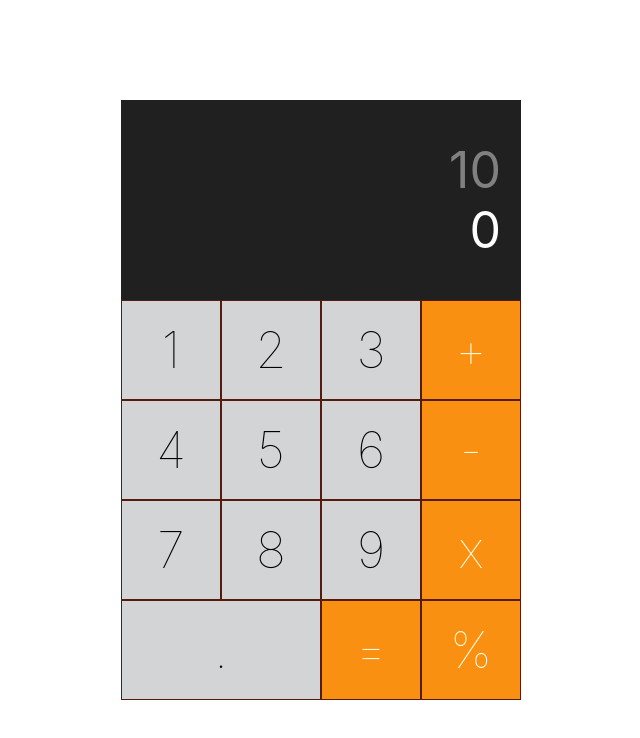
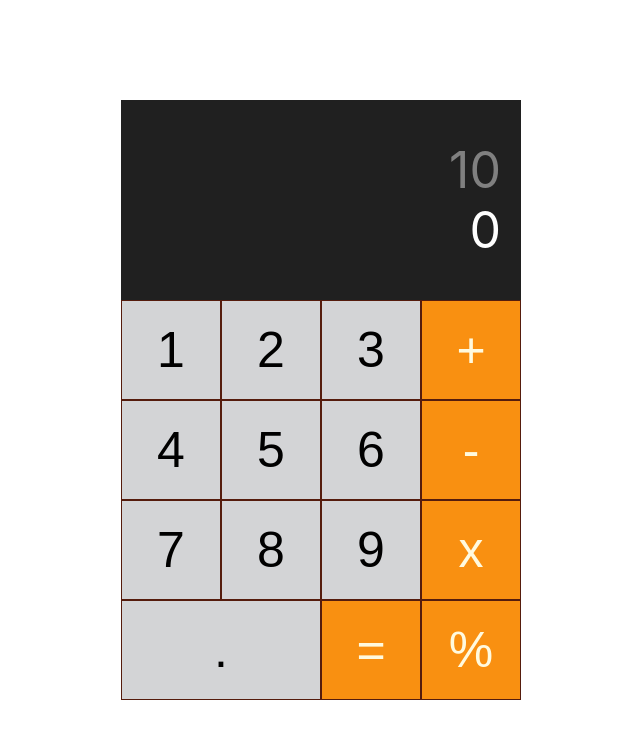
Before and after one commit to chenPerach/React-Calculator, a React (Create React App) app: page / in a window 1280 px wide. Shown: the top 738 px of the page, without its empty margins (319-959 px from the left). Built offline with nearby package versions, Linux system fonts and the light colour scheme.

Commit message:
changed divs to buttons

```diff
--- a/src/Calculator.tsx
+++ b/src/Calculator.tsx
@@ -10,21 +10,21 @@ export const Calculator :FC =() => {
     return (
         <div className="calculator">
             <CalcScreen currentVal={props.currentVal} prevCalc={props.prevCalc} />
-            <div className="cal_button action" id="add">+</div>
-            <div className="cal_button action" id="sub">-</div>
-            <div className="cal_button action" id="mul">x</div>
-            <div className="cal_button action" id="dev">%</div>
-            <div className="cal_button action" id="eq">=</div>
-            <div className="cal_button text">1</div>
-            <div className="cal_button text">2</div>
-            <div className="cal_button text">3</div>
-            <div className="cal_button text">4</div>
-            <div className="cal_button text">5</div>
-            <div className="cal_button text">6</div>
-            <div className="cal_button text">7</div>
-            <div className="cal_button text">8</div>
-            <div className="cal_button text">9</div>
-            <div className="cal_button text" id="dot">.</div>
+            <button className="cal_button action" id="add">+</button>
+            <button className="cal_button action" id="sub">-</button>
+            <button className="cal_button action" id="mul">x</button>
+            <button className="cal_button action" id="dev">%</button>
+            <button className="cal_button action" id="eq">=</button>
+            <button className="cal_button text">1</button>
+            <button className="cal_button text">2</button>
+            <button className="cal_button text">3</button>
+            <button className="cal_button text">4</button>
+            <button className="cal_button text">5</button>
+            <button className="cal_button text">6</button>
+            <button className="cal_button text">7</button>
+            <button className="cal_button text">8</button>
+            <button className="cal_button text">9</button>
+            <button className="cal_button text" id="dot">.</button>
         </div>
     )
 }
```
